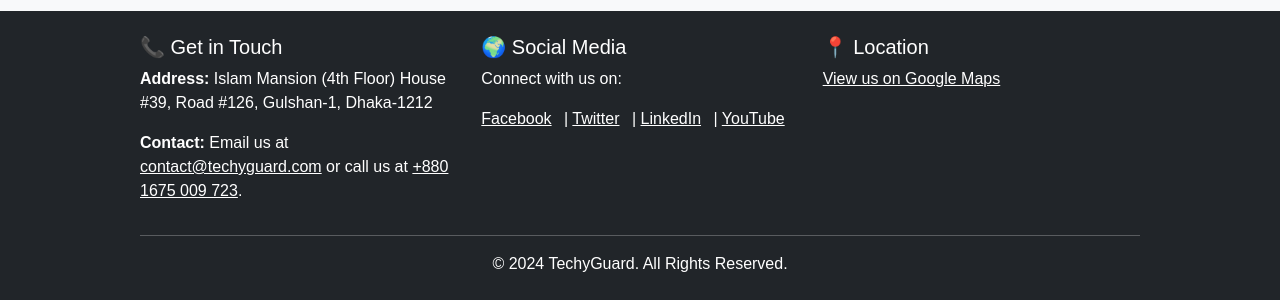
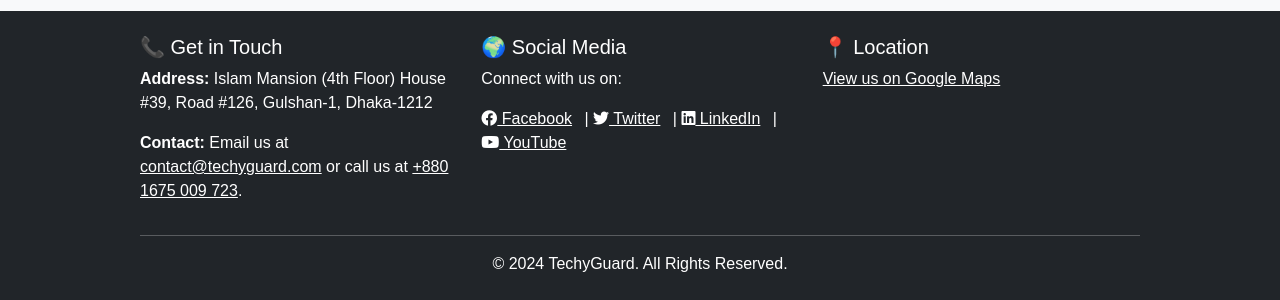
Before and after one commit to MahmudHasanUtsha/TechyGuard, a Django app: page / in a window 1280 px wide. Shown: the part 2433-2733 px from the top of the page. Run offline with Django 5.2, Linux system fonts and the light colour scheme; some libraries are stand-ins or nearby versions.

Commit message:
#6: version 1.3

```diff
--- a/techy/template/index.html
+++ b/techy/template/index.html
@@ -1,7 +1,7 @@
 {% extends 'base.html' %}
 {% block title %}Home{% endblock %}
 {% block content %}
-<!--<link rel="stylesheet" href="https://cdnjs.cloudflare.com/ajax/libs/font-awesome/6.4.2/css/all.min.css">-->
+<link rel="stylesheet" href="https://cdnjs.cloudflare.com/ajax/libs/font-awesome/6.4.2/css/all.min.css">
 <style>
     body {
         font-family: 'Arial', sans-serif;
@@ -12,7 +12,7 @@
     .container {
         width: 80%;
         margin: auto;
-<!--        margin-top: 50px;-->
+        <!-- margin-top: 50px;-->
     }
     .section {
         display: flex;
```
